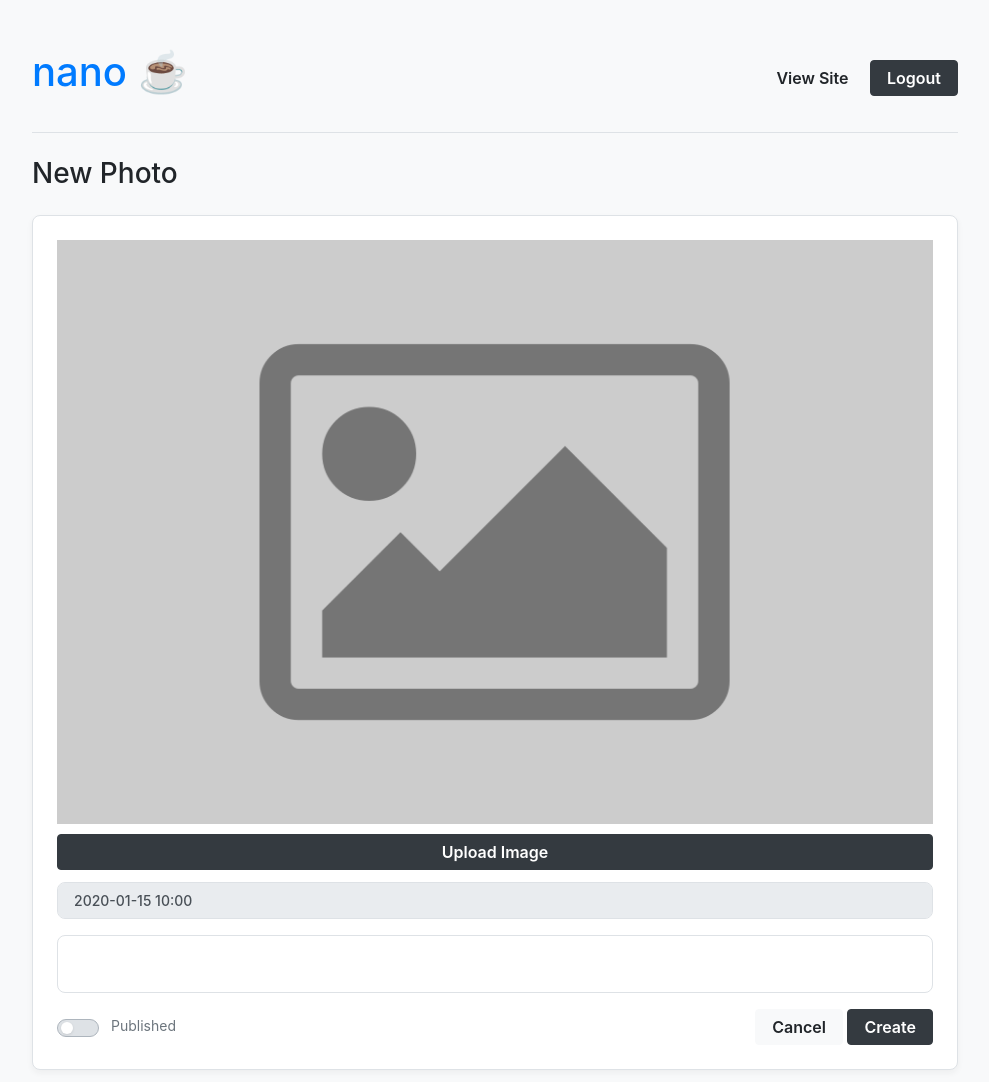
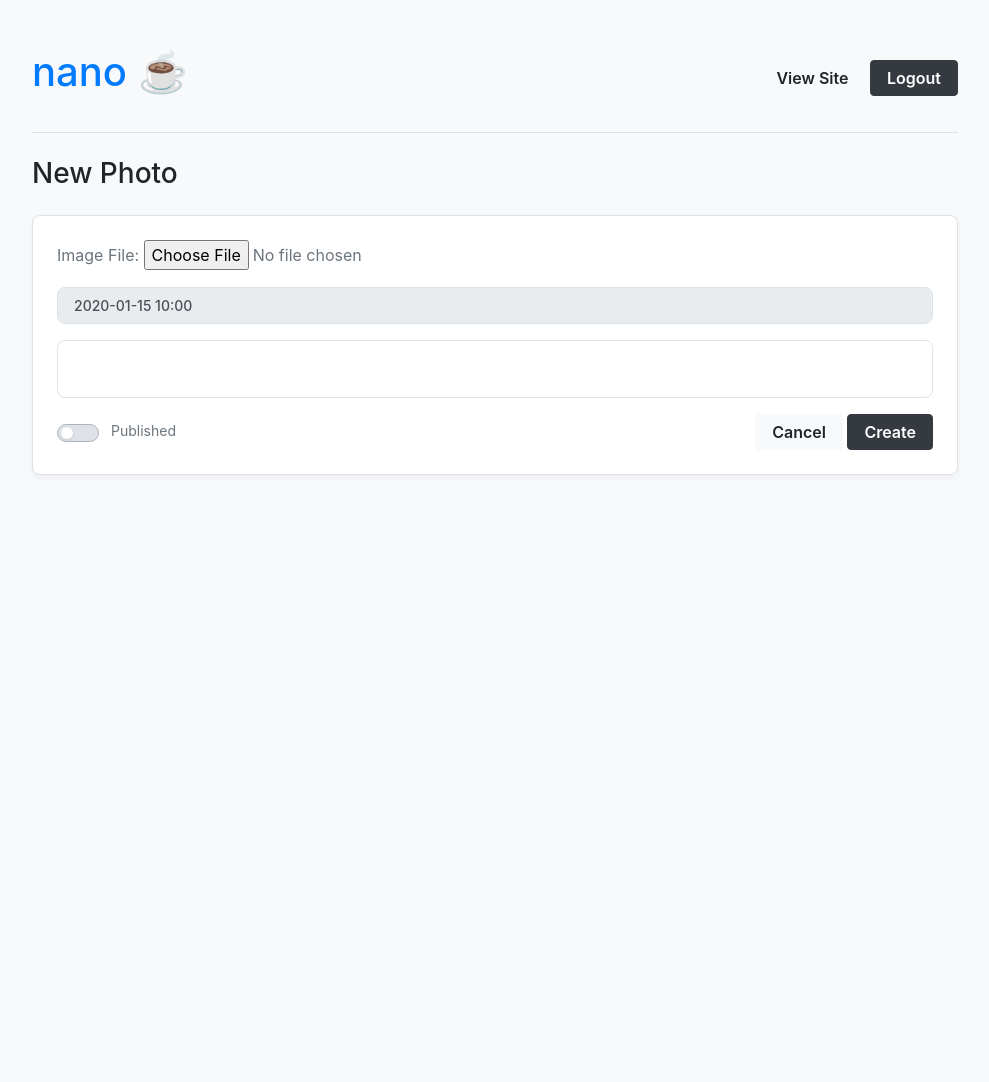
Before and after one commit to charliewilson/compose, a PHP site: template app/views/admin/newphoto.twig in a window 1280 px wide. Shown: the whole page, without its empty margins (145-1134 px from the left). After the commit the page ends 475 px from the top, so only its background shows below. Run offline with PHP 8.4, Linux system fonts and the light colour scheme; the template is opened without the code that fills it: most values are stand-ins (such as "Sample title", 1, 10 or a date in 2020); some libraries are stand-ins or nearby versions.

Commit message:
Fixed photo upload - removed croppie (but not from site, will do later)

```diff
--- a/app/views/admin/newphoto.twig
+++ b/app/views/admin/newphoto.twig
@@ -24,12 +24,11 @@
 
             <div class="card">
               <div class="card-body">
-                <form method="post">
+                <form method="post" enctype="multipart/form-data">
 
                   <div class="mb-2">
-                    <img id="thumbnail_placeholder" src="/dist/img/placeholder.png" style="width:100%; margin-bottom:10px;">
-                    <a id="addImageButton" href="#" class="btn btn-dark btn-block">Upload Image</a>
-                    <input type="hidden" name="image_encoded" id="image_encoded">
+                    <label for="imageInput">Image File: </label>
+                    <input id="imageInput" type="file" name="image">
                   </div>
 
                   <div class="form-group">
--- a/app/views/base.twig
+++ b/app/views/base.twig
@@ -4,7 +4,7 @@
 <head>
   <meta charset="utf-8">
   <title>{{ title ? title|raw : 'Page'}} | nano</title>
-  <meta name="viewport" content="width=device-width, initial-scale=1.0">
+  <meta name="viewport" content="width=device-width, initial-scale=1, maximum-scale=1">
   <meta name="description" content="A project management Bootstrap theme by Medium Rare">
   <link href="/assets/img/favicon.ico" rel="icon" type="image/x-icon">
   <link href="https://fonts.googleapis.com/icon?family=Material+Icons" rel="stylesheet">
```
Also changed, not shown: app/controllers/post.controller.php (+9 -3 lines), dist/js/newphoto.js, media/uploads/1636373283.jpg (added).
